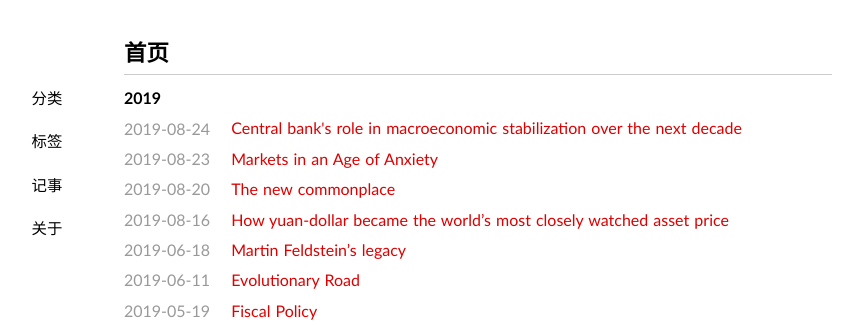
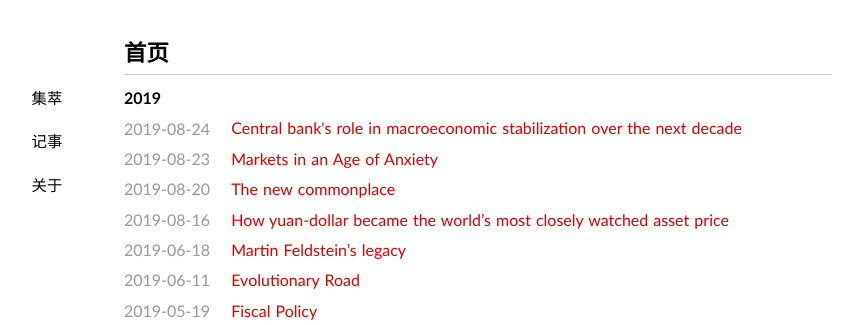
Before and after one commit to wuyy2007/wanguolin.github.io, a Jekyll site: the page built from index.html, in a window 1280 px wide. Shown: the top 325 px of the page, without its empty margins (162-1025 px from the left). Built offline with Jekyll 4.4.1, drawn with Linux system fonts in a browser that asks for light colours; some web fonts are replaced; the list of posts is cut into pages by our own code.

Commit message:
Update default.html

```diff
--- a/_layouts/default.html
+++ b/_layouts/default.html
@@ -19,8 +19,11 @@
         </header>
         <nav>
 
-        <span><a title="文章分类" class="" href="/categories/">分类</a></span>
-        <span><a title="标签索引" class="" href="/tags/">标签</a></span>
+
+		<!-- <span><a title="网站首页" class="" href="/">首页</a></span>-->
+		<!-- <span><a title="文章分类" class="" href="/categories/">分类</a></span>-->
+
+        <span><a title="标签索引" class="" href="/tags/">集萃</a></span>
         <!--<span><a title="友情链接" class="" href="/links/">链接</a></span>-->
         <!--<span>span><a title="留言交流" class="" href="/guestbook/">留言</a></span>-->
 
```
